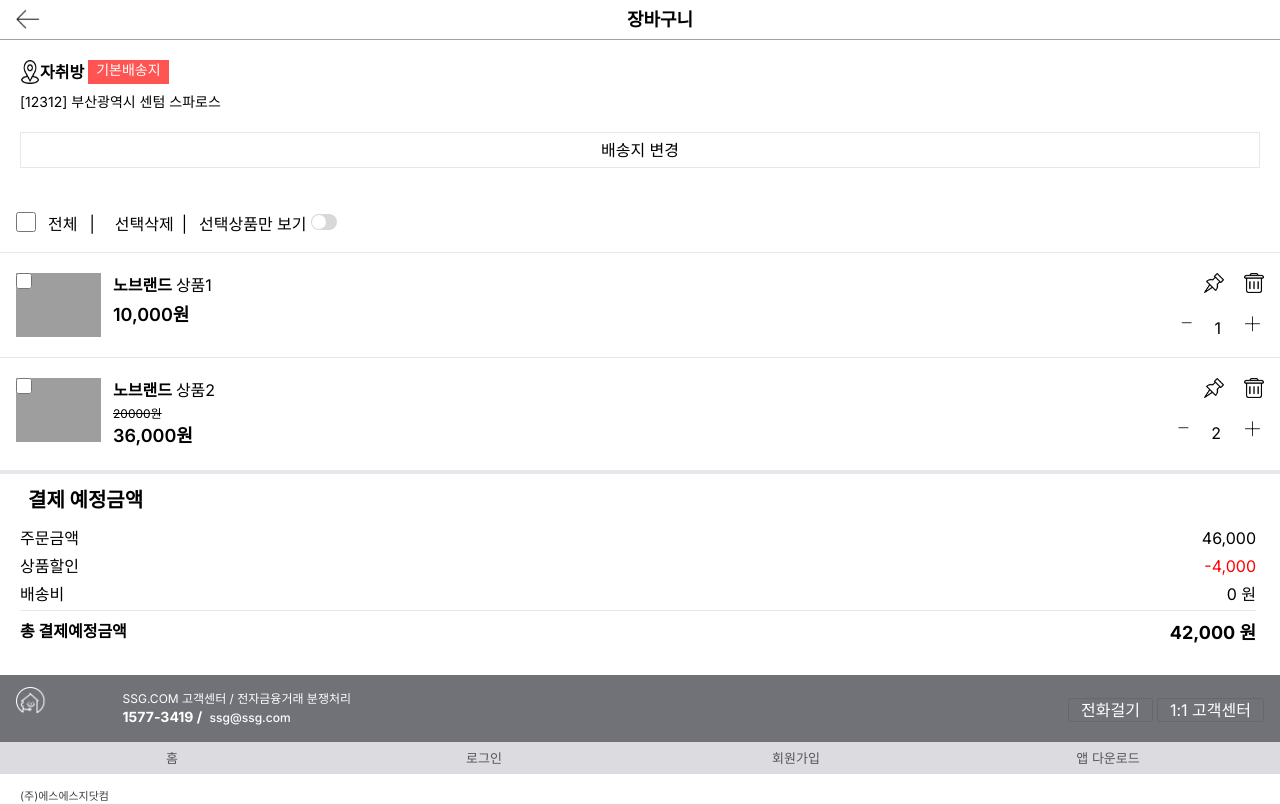
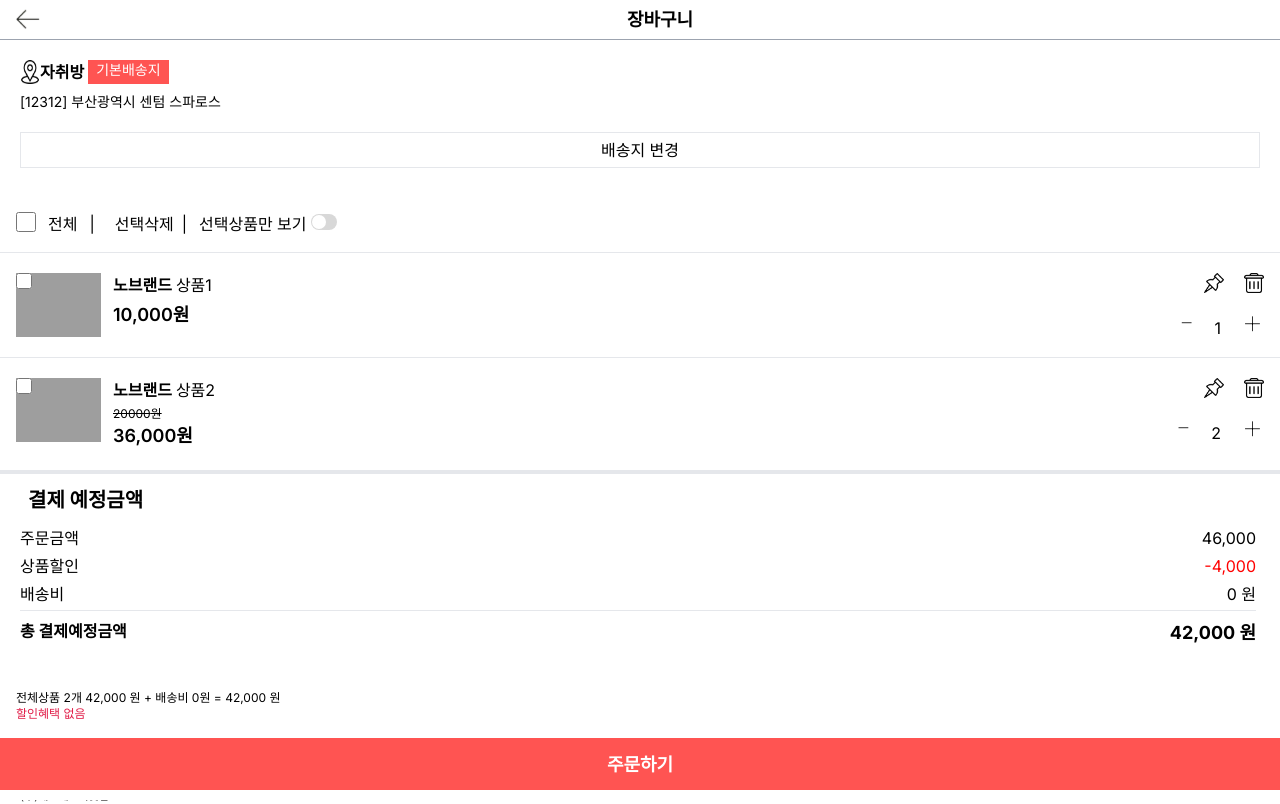
Before and after one commit to myonjin/Tyranno, a Next.js app: page /cart in a window 1280 px wide. Shown: the top 804 px of the page. Built offline with nearby package versions, Linux system fonts and the light colour scheme; grey boxes are pictures that could not be loaded.

Commit message:
style : 주문하기 버튼

```diff
--- a/src/components/pages/cart/CartList.tsx
+++ b/src/components/pages/cart/CartList.tsx
@@ -5,6 +5,7 @@ import StillPinIcon from '@/images/StillPinIcon.png'
 import StillRedPinIcon from '@/images/StillRedPinIcon.png'
 import trash from '@/images/Trash.png'
 import './../../..//app/cart/cart.css'
+import Buttons from '@/components/ui/buttons'
 
 export default function CartList() {
     const productData = [
@@ -270,6 +271,16 @@ export default function CartList() {
                     <span className="text-lg font-bold mt-2">{(totalMoney + discountMoney).toLocaleString()} 원</span>
                 </div>
             </div>
+            <div className="fixed bottom-0 left-0 right-0 z-[100] bg-white">
+                <div className="relative p-4 ">
+                    <p className="text-xs text-black">
+                        전체상품 {filteredProductList.length}개 {(totalMoney + discountMoney).toLocaleString()} 원 +
+                        배송비 0원 = {(totalMoney + discountMoney).toLocaleString()} 원
+                    </p>
+                    <p className="text-rose-600 text-xs">할인혜택 없음</p>
+                </div>
+                <Buttons title="주문하기" href="/cart" />
+            </div>
         </>
     )
 }
```
